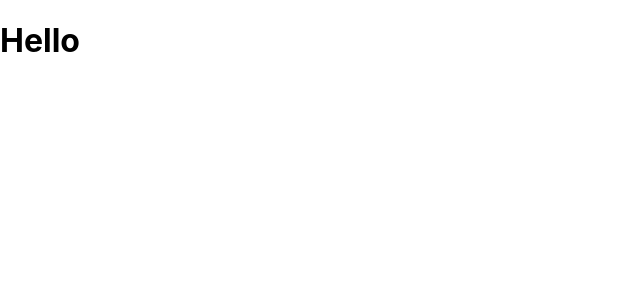
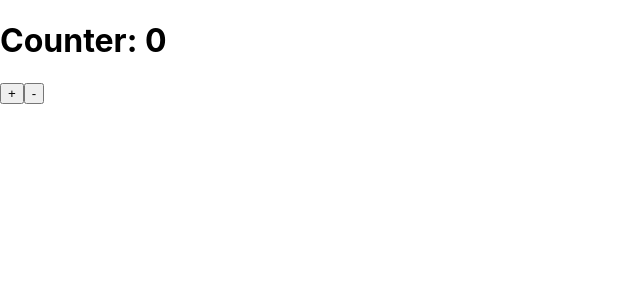
Before and after one commit to atapas/react-redux-example, a React (Create React App) app in the folder learn-react-redux/: page / in a window 1280 px wide. Shown: the top 300 px of the page, without its empty margins (0-640 px from the left). Built offline with nearby package versions, Linux system fonts and the light colour scheme.

Commit message:
React App is using redux now

```diff
--- a/learn-react-redux/src/App.js
+++ b/learn-react-redux/src/App.js
@@ -1,10 +1,15 @@
 import React from 'react';
-
+import { useSelector, useDispatch } from 'react-redux';
+import { increment, decrement} from './actions';
 
 function App() {
+  const counter = useSelector(state => state.counter);
+  const dispatch = useDispatch();
   return (
     <div className="App">
-      <h1>Hello</h1>
+      <h1>Counter: {counter}</h1>
+      <button onClick={() => dispatch(increment())}>+</button>
+      <button onClick={() => dispatch(decrement())}>-</button>
     </div>
   );
 }
--- /dev/null
+++ b/learn-react-redux/src/actions/index.js
@@ -0,0 +1,11 @@
+export const increment = () => {
+    return {
+        type: 'INCREMENT'
+    }
+};
+
+export const decrement = () => {
+    return {
+        type: 'DECREMENT'
+    }
+};
--- a/learn-react-redux/src/index.js
+++ b/learn-react-redux/src/index.js
@@ -5,45 +5,20 @@ import App from './App';
 import * as serviceWorker from './serviceWorker';
 
 import { createStore } from 'redux';
+import allReducers from './reducers';
+import { Provider } from 'react-redux';
 
-//Action
-const increment = () => {
-    return {
-        type: 'INCREMENT'
-    }
-}
+const store = createStore(
+    allReducers,
+    window.__REDUX_DEVTOOLS_EXTENSION__ && window.__REDUX_DEVTOOLS_EXTENSION__()
+);
 
-const decreament = () => {
-    return {
-        type: 'DECREMENT'
-    }
-}
-
-//Reducer
-const counter = (state = 0, action) => {
-    switch(action.type) {
-        case 'INCREMENT':
-            return state + 1;
-        case 'DECREMENT':
-            return state - 1;
-        default:
-            return state;
-    }
-}
-
-//Store
-const store = createStore(counter, window.__REDUX_DEVTOOLS_EXTENSION__ && window.__REDUX_DEVTOOLS_EXTENSION__());
-
-store.subscribe(() => {
-    console.log(store.getState());
-});
-
-//Dispatch
-store.dispatch(increment());
-store.dispatch(decreament());
-store.dispatch(decreament());
-
-ReactDOM.render(<App />, document.getElementById('root'));
+ReactDOM.render(
+    <Provider store={store}>
+        <App />
+    </Provider>,
+    document.getElementById('root')
+);
 
 // If you want your app to work offline and load faster, you can change
 // unregister() to register() below. Note this comes with some pitfalls.
--- /dev/null
+++ b/learn-react-redux/src/reducers/counter.js
@@ -0,0 +1,12 @@
+const counterReducer = (state = 0, action) => {
+    switch(action.type) {
+        case 'INCREMENT':
+            return state + 1;
+        case 'DECREMENT':
+            return state -1;
+        default:
+            return state;
+    }
+}
+
+export default counterReducer;
--- /dev/null
+++ b/learn-react-redux/src/reducers/index.js
@@ -0,0 +1,11 @@
+import counterReducer from './counter';
+import loggedInReducer from './loggedIn';
+
+import { combineReducers } from 'redux';
+
+const allReducers = combineReducers({
+    counter: counterReducer,
+    isLiggedIn: loggedInReducer
+});
+
+export default allReducers;
--- /dev/null
+++ b/learn-react-redux/src/reducers/loggedIn.js
@@ -0,0 +1,14 @@
+const loggedInReducer = (state = false, action) => {
+    switch(action.type) {
+        case 'Sign-In':
+            state = true;
+            return state;
+        case 'Sign-Out':
+            state = false;
+            return state;
+        default:
+            return state;
+    }
+}
+
+export default loggedInReducer;
```
